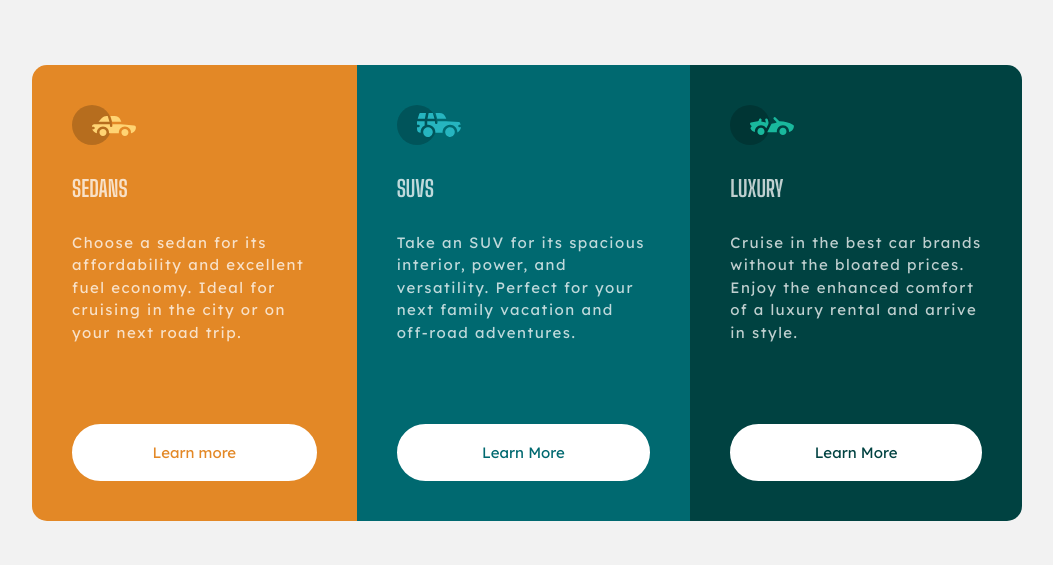
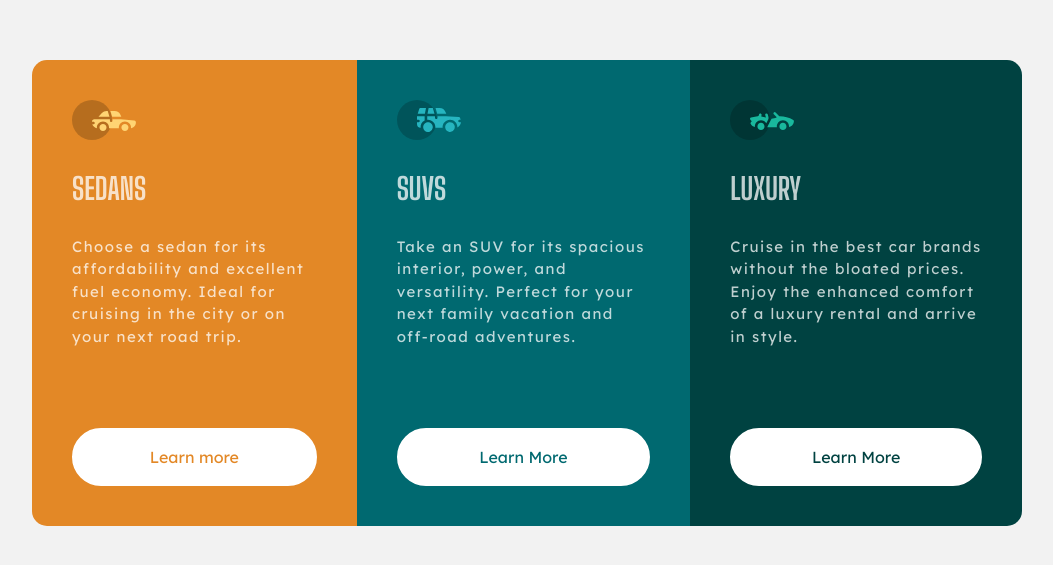
Before and after one commit to RoelofWobben/card-component, a plain HTML site: page roelof.html in a window 1280 px wide. Shown: the part 107-672 px from the top of the page, without its empty margins (113-1166 px from the left). Drawn offline with Linux system fonts and the light colour scheme.

Commit message:
some more changes requested by feedback

```diff
--- a/roelof.css
+++ b/roelof.css
@@ -32,6 +32,7 @@ h2 {
     margin-bottom: 30px;
     color: var(--white);
     text-transform: uppercase;
+    font-size: 1.875rem;
 }
 
 p {
@@ -49,6 +50,8 @@ img{
 }
 
 a {
+    display: inline-flex;
+    justify-content: center;
     padding: 8px 25px;
     border-radius: 30px;
     border:3px solid white;
@@ -78,7 +81,7 @@ a {
     margin-top: auto;
     padding: 1rem;
     text-align: center;
-    font-size: 15px;
+    font-size: 1rem;
 }
 .btn_sedan {
     color: var(--orange);
```
